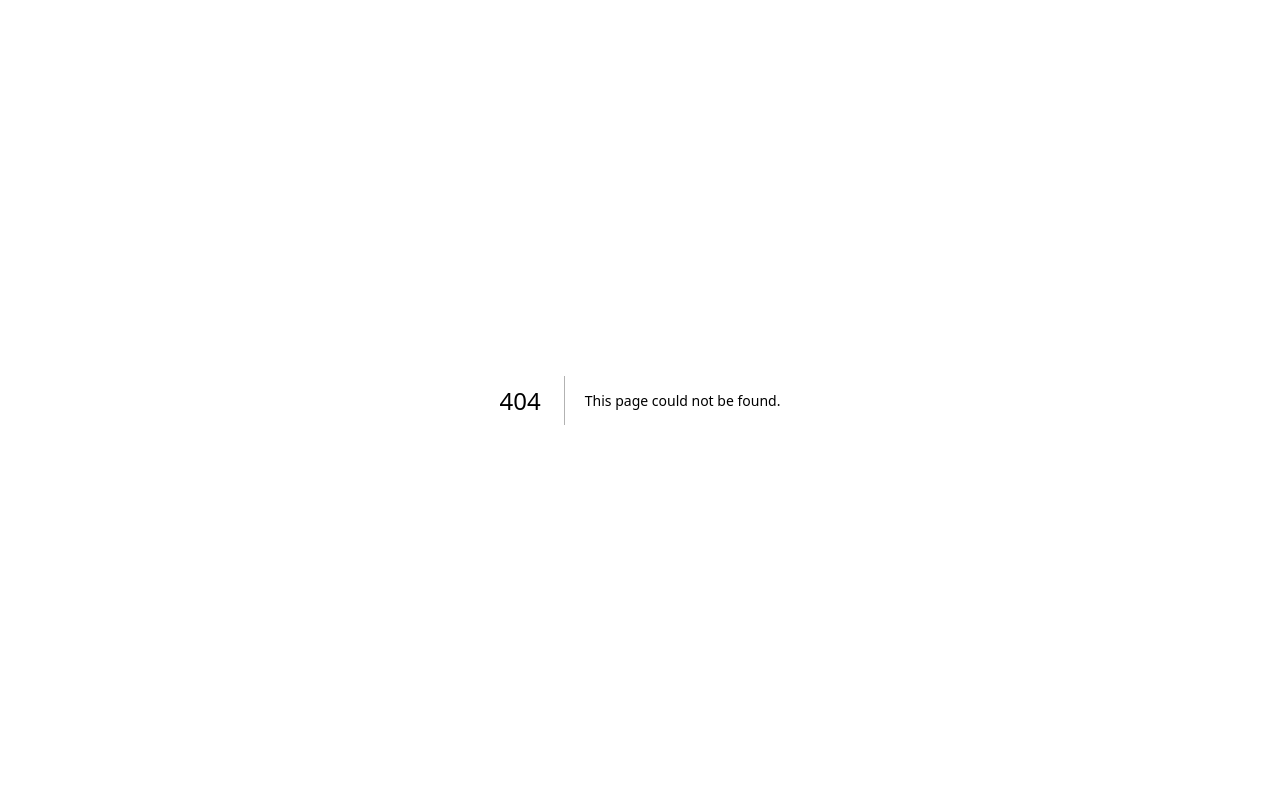
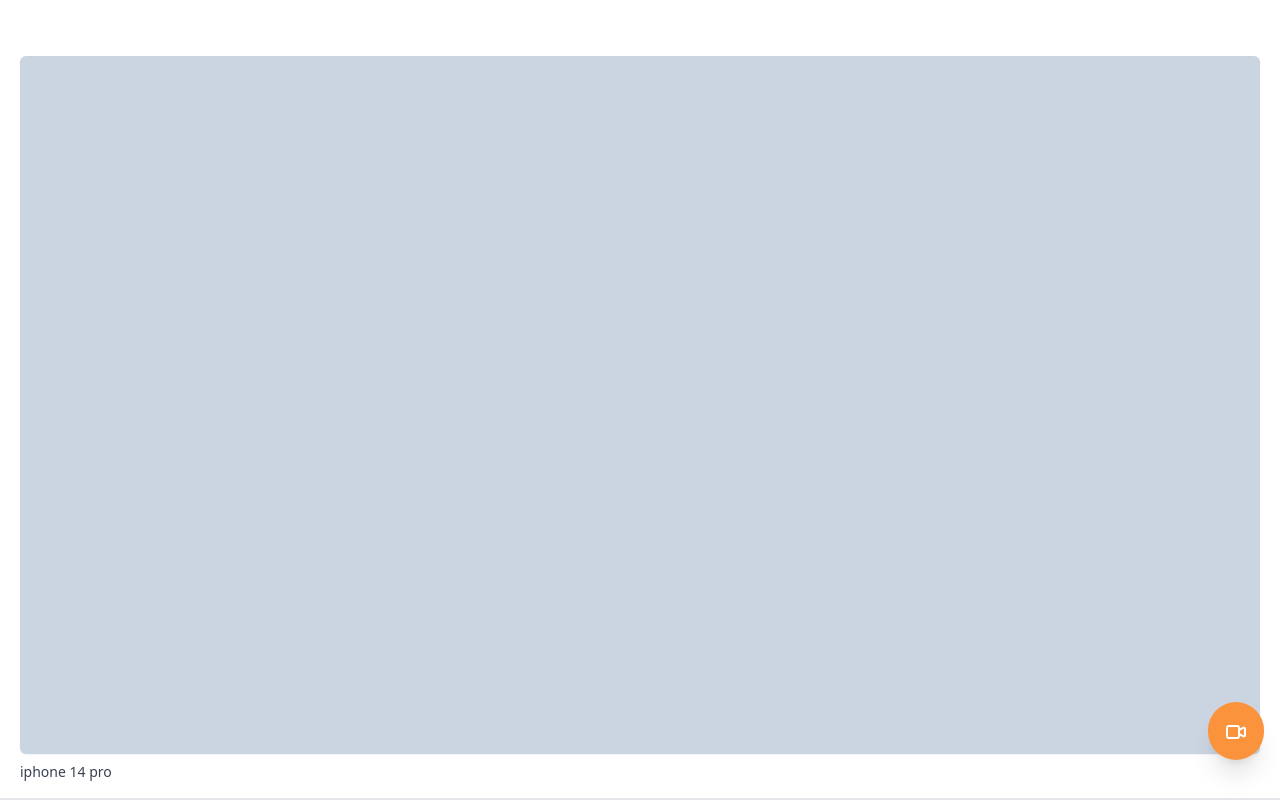
Before and after one commit to mikyungyun/market, a Next.js app: page /streams in a window 1280 px wide. Before the commit this address had no page. Shown: the top 800 px of the page. Built offline with nearby package versions, Linux system fonts and the light colour scheme.

Commit message:
stream list page ui

```diff
--- /dev/null
+++ b/src/pages/streams/index.tsx
@@ -0,0 +1,32 @@
+import type { NextPage } from 'next';
+
+const Stream: NextPage = () => {
+  return (
+    <div className="py-10 space-y-4 divide-y-2">
+      {new Array(10).fill(1).map((_, i) => (
+        <div key={i} className="pt-4 px-5">
+          <div className="w-full aspect-video rounded-md shadow-sm bg-slate-300" />
+          <h3 className="text-sm text-gray-700 mt-2">iphone 14 pro</h3>
+        </div>
+      ))}
+      <button className="fixed hover:bg-orange-500 right-4 bottom-10 bg-orange-400 rounded-full p-4 text-white shadow-xl cursor-pointer transition-colors border-transparent">
+        <svg
+          className="w-6 h-6"
+          fill="none"
+          stroke="currentColor"
+          viewBox="0 0 24 24"
+          xmlns="http://www.w3.org/2000/svg"
+        >
+          <path
+            strokeLinecap="round"
+            strokeLinejoin="round"
+            strokeWidth="2"
+            d="M15 10l4.553-2.276A1 1 0 0121 8.618v6.764a1 1 0 01-1.447.894L15 14M5 18h8a2 2 0 002-2V8a2 2 0 00-2-2H5a2 2 0 00-2 2v8a2 2 0 002 2z"
+          ></path>
+        </svg>
+      </button>
+    </div>
+  );
+};
+
+export default Stream;
```
